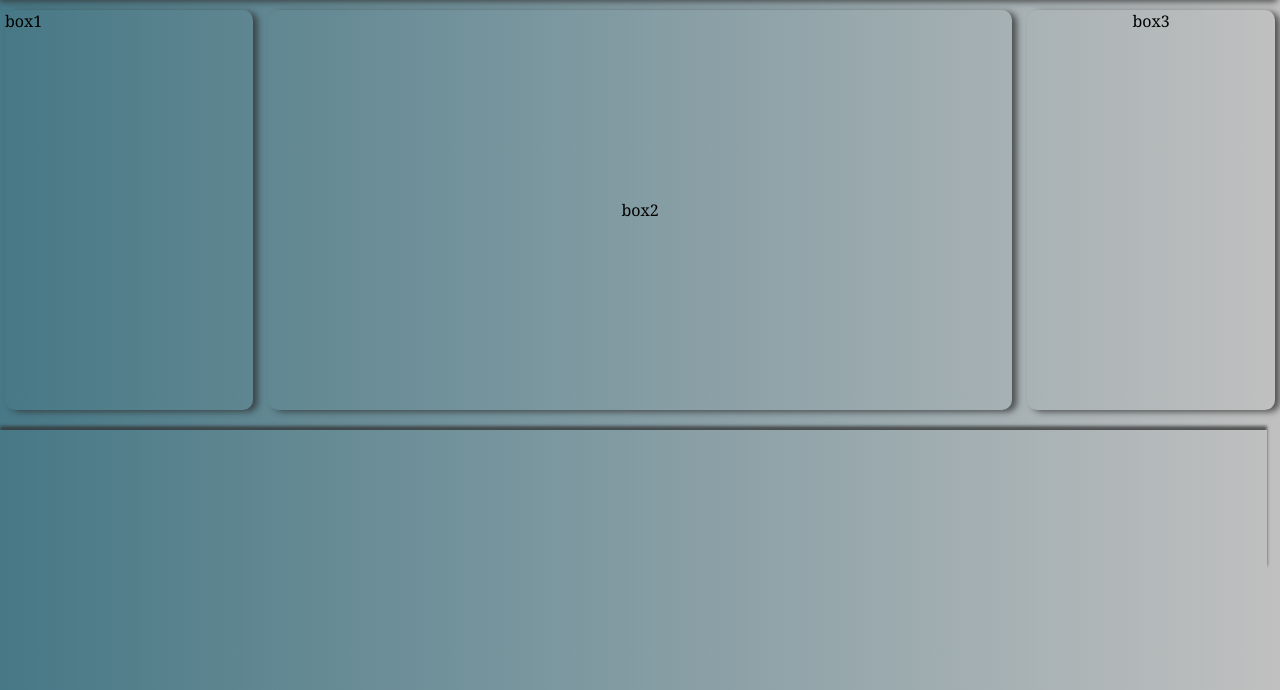
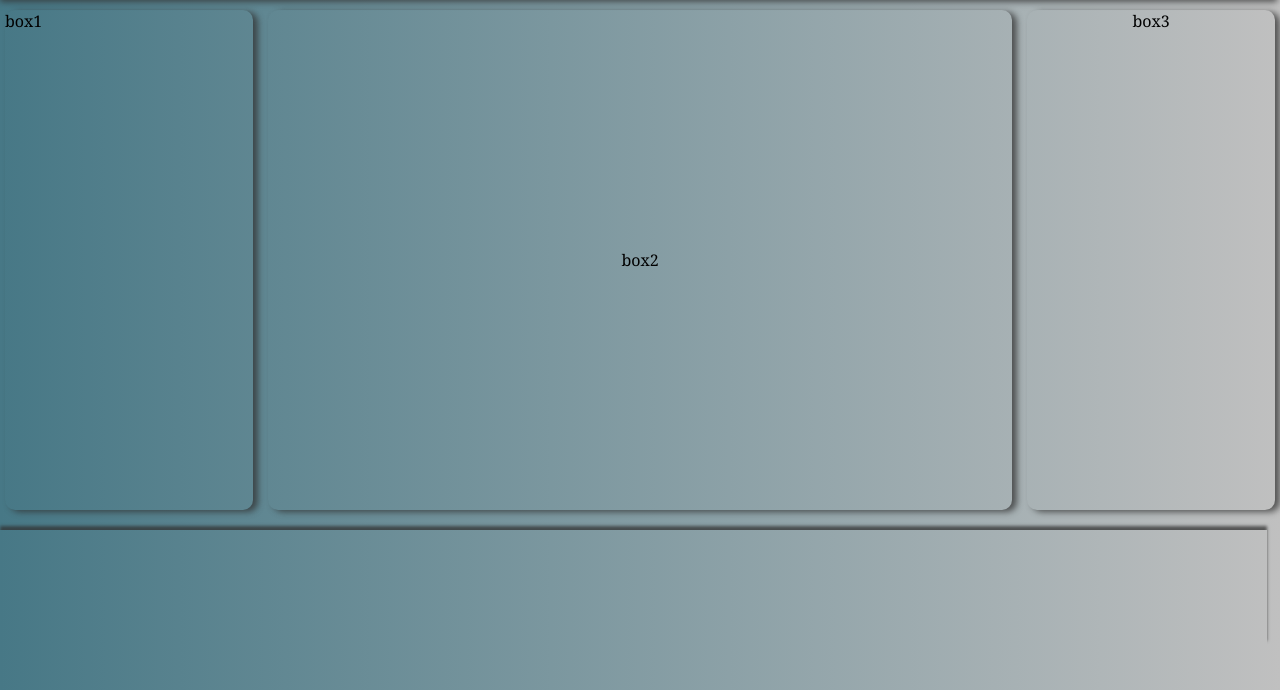
Before and after one commit to carlosrobinson/PORTFOLIO, a Django app: page /bookshelf in a window 1280 px wide. Shown: the part 110-800 px from the top of the page. Run offline with Django 4.2, Linux system fonts and the light colour scheme.

Commit message:
fist commit

```diff
--- a/CrossRoads/crossroadscomics/static/css/homepage.css
+++ b/CrossRoads/crossroadscomics/static/css/homepage.css
@@ -122,7 +122,7 @@ main {
 .side-container {
     /* border: 0.5px solid rgb(146, 141, 141); */
     box-shadow:  5px 2px 6px rgba(50, 50, 50, 0.75);
-    height: 400px;
+    height: 500px;
     border-radius: 10px;
 }
 
@@ -133,7 +133,7 @@ main {
     /* background-color: darkgrey; */
     /* border: 1px solid bisque; */
     margin-top: 20px;
-    height: 115px;
+    height: 90px;
     width: 99vw;
     /* border: 1px solid #202020; */
     /* margin-top: 25px; */
```
